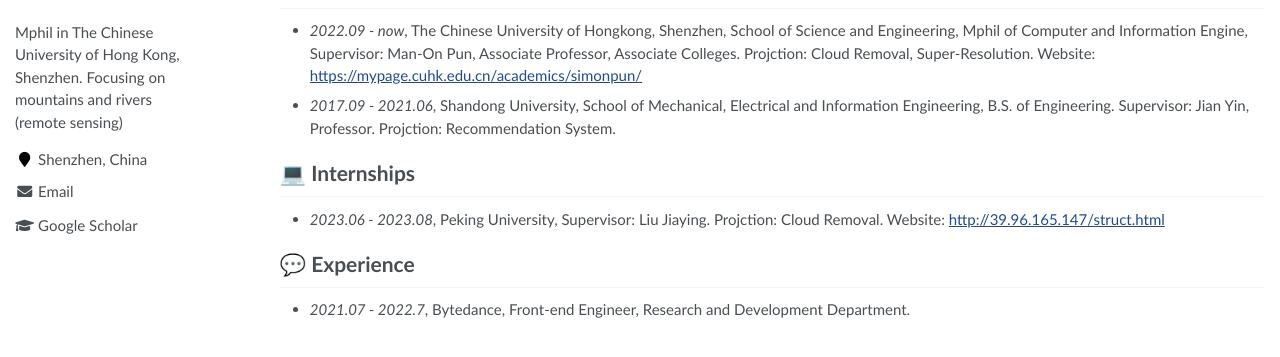
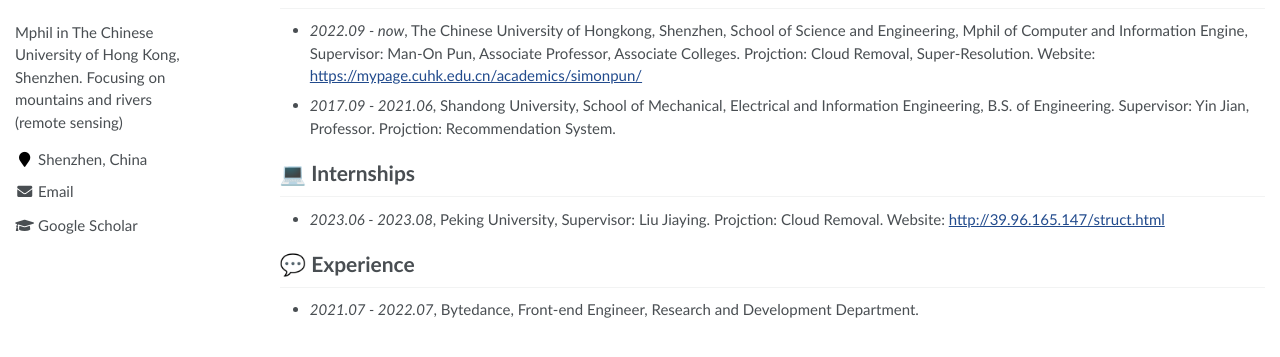
Before and after one commit to littlebeen/littlebeen_homepage, a Jekyll site: the page built from _pages/about.md, in a window 1280 px wide. Shown: the part 355-712 px from the top of the page. Built offline with Jekyll 4.4.1, drawn with Linux system fonts in a browser that asks for light colours.

Commit message:
feat: error

```diff
--- a/_pages/about.md
+++ b/_pages/about.md
@@ -29,10 +29,10 @@ redirect_from:
 
 # 📖 Educations
 - *2022.09 - now*, The Chinese University of Hongkong, Shenzhen, School of Science and Engineering, Mphil of Computer and Information Engine, Supervisor: Man-On Pun, Associate Professor, Associate Colleges. Projction: Cloud Removal, Super-Resolution. Website: <a href='https://mypage.cuhk.edu.cn/academics/simonpun/'>https://mypage.cuhk.edu.cn/academics/simonpun/</a>
-- *2017.09 - 2021.06*, Shandong University, School of Mechanical, Electrical and Information Engineering, B.S. of Engineering. Supervisor: Jian Yin, Professor. Projction: Recommendation System.
+- *2017.09 - 2021.06*, Shandong University, School of Mechanical, Electrical and Information Engineering, B.S. of Engineering. Supervisor: Yin Jian, Professor. Projction: Recommendation System.
 
 # 💻 Internships
 - *2023.06 - 2023.08*, Peking University, Supervisor: Liu Jiaying. Projction: Cloud Removal. Website: <a href='http://39.96.165.147/struct.html'>http://39.96.165.147/struct.html</a>
 
 # 💬 Experience
-- *2021.07 - 2022.7*, Bytedance, Front-end Engineer, Research and Development Department.
+- *2021.07 - 2022.07*, Bytedance, Front-end Engineer, Research and Development Department.
```
